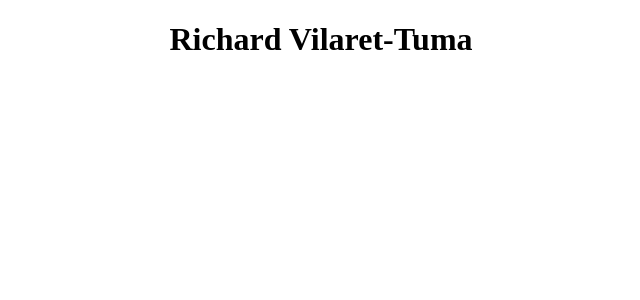
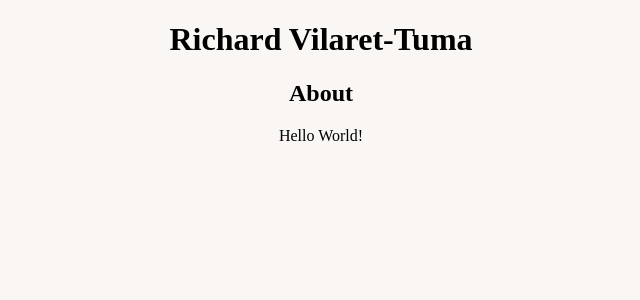
Before and after one commit to rvilarettuma/rvt-personal, a React (Create React App) app: page / in a window 1280 px wide. Shown: the top 300 px of the page, without its empty margins (319-959 px from the left). Built offline with nearby package versions, Linux system fonts and the light colour scheme.

Commit message:
Add MUI UI framework

```diff
--- a/package.json
+++ b/package.json
@@ -4,6 +4,9 @@
   "homepage": "https://rvtuma.com",
   "private": true,
   "dependencies": {
+    "@emotion/react": "^11.7.1",
+    "@emotion/styled": "^11.6.0",
+    "@mui/material": "^5.3.0",
     "@testing-library/jest-dom": "^5.16.1",
     "@testing-library/react": "^12.1.2",
     "@testing-library/user-event": "^13.5.0",
--- a/public/index.html
+++ b/public/index.html
@@ -9,7 +9,7 @@
       name="description"
       content="I'm Richard! I do IT stuff and a little bit of software development. Here is where I showcase some of the things I've created."
     />
-    <link rel="apple-touch-icon" href="%PUBLIC_URL%/logo192.png" />
+    <!-- <link rel="apple-touch-icon" href="%PUBLIC_URL%/logo192.png" /> -->
     <!--
       manifest.json provides metadata used when your web app is installed on a
       user's mobile device or desktop. See https://developers.google.com/web/fundamentals/web-app-manifest/
--- a/src/App.css
+++ b/src/App.css
@@ -1,38 +1,3 @@
 .App {
   text-align: center;
 }
-
-.App-logo {
-  height: 40vmin;
-  pointer-events: none;
-}
-
-@media (prefers-reduced-motion: no-preference) {
-  .App-logo {
-    animation: App-logo-spin infinite 20s linear;
-  }
-}
-
-.App-header {
-  background-color: #282c34;
-  min-height: 100vh;
-  display: flex;
-  flex-direction: column;
-  align-items: center;
-  justify-content: center;
-  font-size: calc(10px + 2vmin);
-  color: white;
-}
-
-.App-link {
-  color: #61dafb;
-}
-
-@keyframes App-logo-spin {
-  from {
-    transform: rotate(0deg);
-  }
-  to {
-    transform: rotate(360deg);
-  }
-}
--- a/src/App.js
+++ b/src/App.js
@@ -1,11 +1,13 @@
 import './App.css';
+import About from './Components/About/About';
 
 function App() {
   return (
     <div className="App">
-      <header>
+      <header className="App-header">
         <h1>Richard Vilaret-Tuma</h1>
       </header>
+      <About />
     </div>
   );
 }
--- a/src/Components/About.js
+++ b/src/Components/About/About.js
@@ -1,9 +1,11 @@
 import React from 'react';
+import text from './Text.json'
 
 function About() {
   return (
     <div>
-
+      <h2>About</h2>
+      <p>{text.about}</p>
     </div>
   );
 }
--- /dev/null
+++ b/src/Components/About/Text.json
@@ -0,0 +1,3 @@
+{
+  "about": "Hello World!"
+}
--- a/src/index.css
+++ b/src/index.css
@@ -1,9 +1,17 @@
-@font-face {
-  font-family: 'space-grotesk-bold';
-  src: local('SpaceGrotesk-Bold') url(./Fonts/SpaceGrotesk-Bold.otf) format('otf');
+html {
+  background-color: #FAF6F3;
+  font-size: 100%;
+  -webkit-font-smoothing: antialiased;
+  -moz-osx-font-smoothing: grayscale;
 }
 
 @font-face {
-  font-family: 'space-mono-regular';
-  src: local('SpaceMono-Regular') url(./Fonts/SpaceMono-Regular.ttf) format('ttf');
+  font-family: 'SpaceMono-Regular';
+  src: local('SpaceMono-Regular') url(./Fonts/SpaceMono-Regular.ttf) format('truetype');
+  font-display: swap;
 }
+@font-face {
+  font-family: 'SpaceGrotesk-Bold';
+  src: local('SpaceGrotesk-Bold') url(./Fonts/SpaceGrotesk-Bold.otf) format('opentype');
+  font-display: swap;
+}
```
Also changed, not shown: 1 other file (tests, documents, lock files or other folders).
